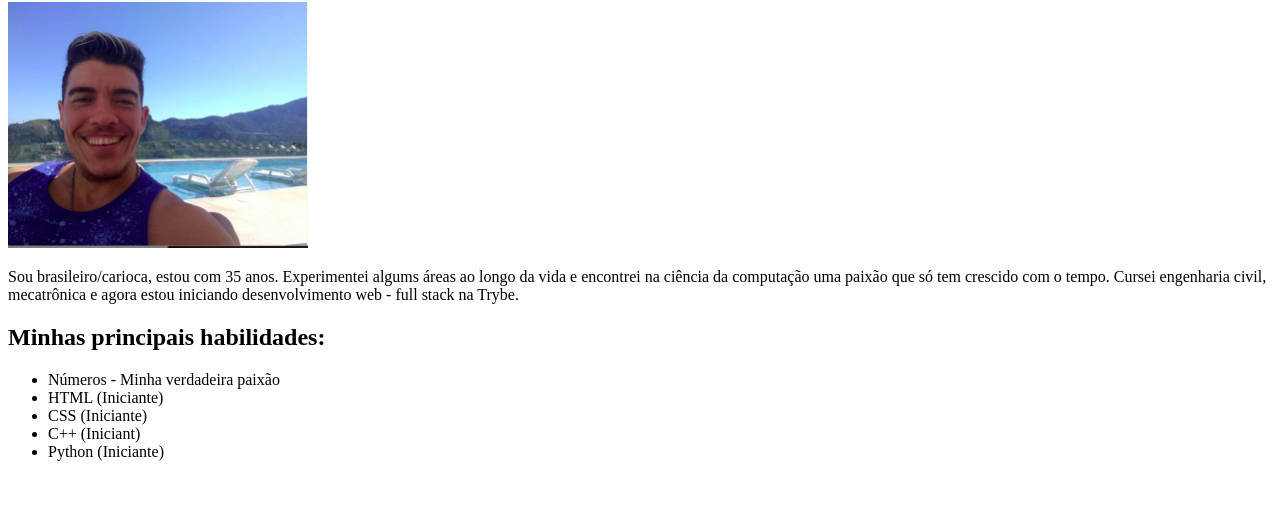
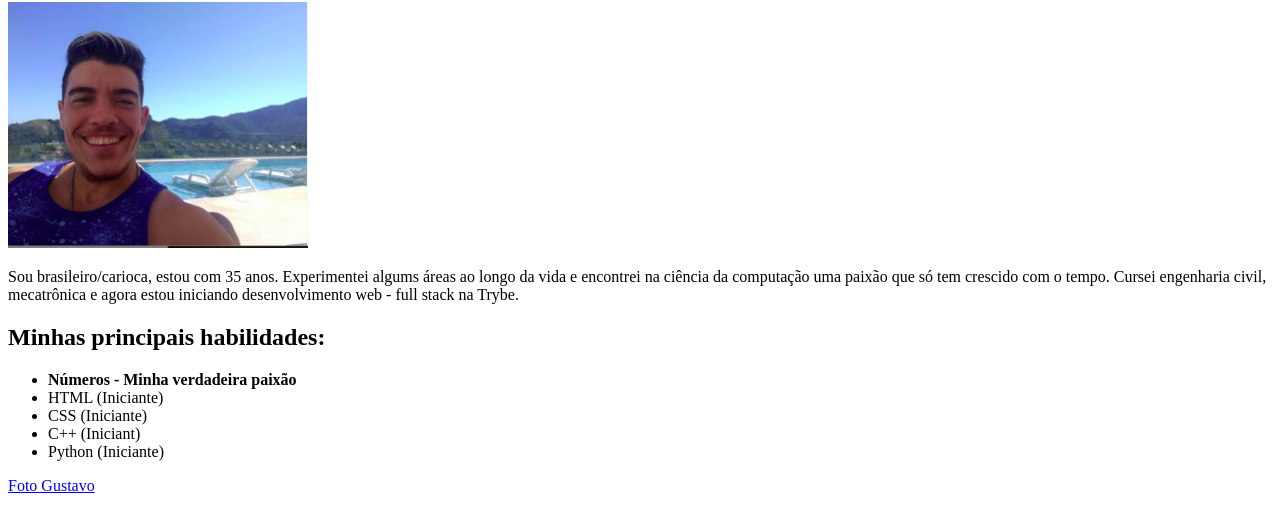
Before and after one commit to TGus17/gustavo-oliva-github-io, a plain HTML site: page index.html in a window 1280 px wide. Shown: the part 78-610 px from the top of the page. Drawn offline with Linux system fonts and the light colour scheme.

Commit message:
Link para foto

```diff
--- a/index.html
+++ b/index.html
@@ -9,16 +9,19 @@
 
 <body>
     <h1>Gustavo Oliva da Costa</h1>
-    <img src="gustavo.jpg" alt="gustavo em um dia ensolarado" width="300px"/>
+    <img id="foto" src="gustavo.jpg" alt="gustavo em um dia ensolarado" width="300px"/>
     <p>Sou brasileiro/carioca, estou com 35 anos. Experimentei algums áreas ao longo da vida e encontrei na ciência da computação uma paixão que só tem crescido com o tempo. Cursei engenharia civil, mecatrônica e agora estou iniciando desenvolvimento web - full stack na Trybe.</p>
 
     <h2>Minhas principais habilidades:</h2>
         <ul>
-                    <lI><a href=></a>Números - Minha verdadeira paixão</lI>
+            <lI><a href=></a><strong>Números - Minha verdadeira paixão</strong></lI>
             <li><a href=></a>HTML (Iniciante)</li>
             <li><a href=></a>CSS (Iniciante)</li>
             <li><a href=></a>C++ (Iniciant)</li>
             <li><a href=></a>Python (Iniciante)</li>
         </ul>
+
+    <a href="#foto">Foto Gustavo</a>
+
 </body>
 </html>
```
Lines whose indentation alone changed are shown as unchanged.
